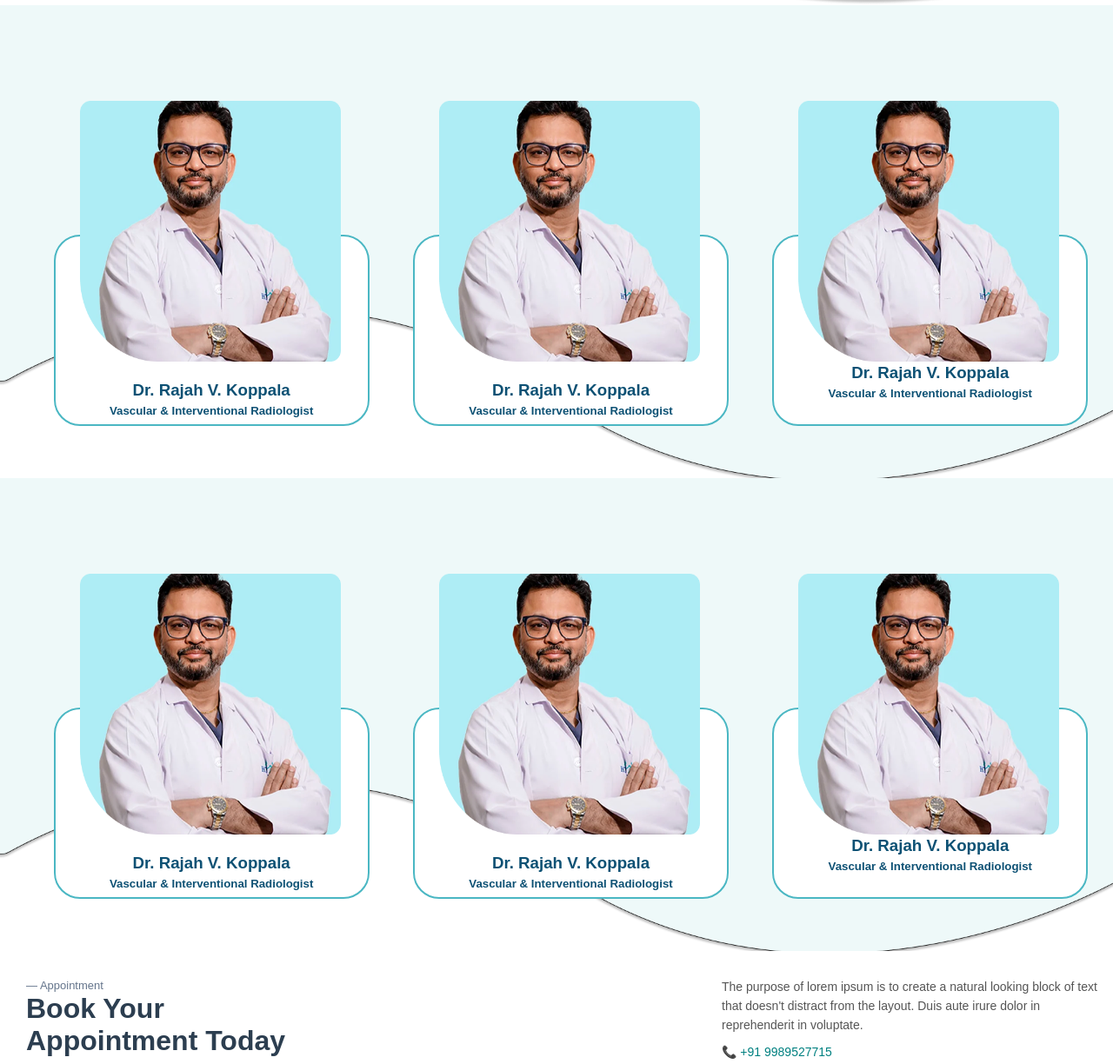
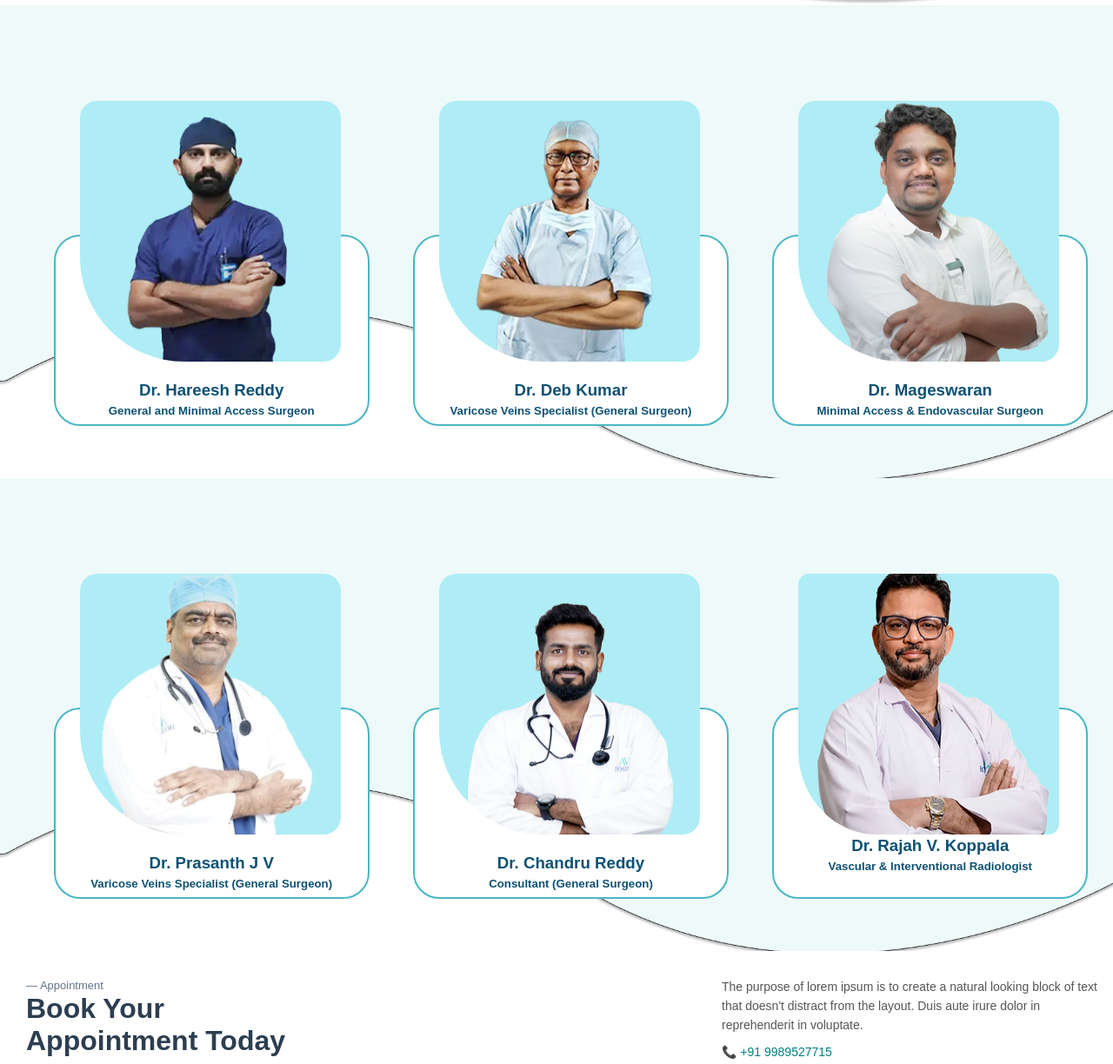
Before and after one commit to rakeshsanjju/Avis-Latest, a plain HTML site: page index.html in a window 1280 px wide. Shown: the part 3246-4470 px from the top of the page at 87% size. Drawn offline with Linux system fonts and the light colour scheme.

Commit message:
All Updates7

```diff
--- a/index.html
+++ b/index.html
@@ -1714,38 +1714,44 @@ Dedicated clinics</div>
 
     <div class="doc-order">
       <div>
-        <img class="doc-img" src="./assets/Rectangle 42384.png" />
+        <img class="doc-img" src="./assets/hareesh-reddy.jpg" style="border-top-left-radius: 20px; border-top-right-radius: 20px; border-bottom-left-radius: 120px; border-bottom-right-radius: 20px;" />
         <div class="doc-card">
           <h3 style="color: #0D5174; display: flex;   justify-content: center; align-items: center; " class="drname">
-            Dr. Rajah V. Koppala</h3>
+            Dr. Hareesh Reddy
+
+</h3>
           <h5
             style="color: #0D5174; display: flex; justify-content: center; align-items: center; margin-top: 5px; text-align: center; ">
-            Vascular & Interventional Radiologist
+           General and Minimal Access Surgeon<br>
+
           </h5>
         </div>
       </div>
       <div>
-        <img class="doc-img" src="./assets/Rectangle 42384.png" />
+        <img class="doc-img" src="./assets/deb-kumar.jpg" style="border-top-left-radius: 20px; border-top-right-radius: 20px; border-bottom-left-radius: 120px; border-bottom-right-radius: 20px;" />
         <div class="doc-card">
           <h3 style="color: #0D5174; display: flex;   justify-content: center; align-items: center; " class="drname">
-            Dr. Rajah V. Koppala</h3>
+            Dr. Deb Kumar
+</h3>
           <h5
             style="color: #0D5174; display: flex; justify-content: center; align-items: center; margin-top: 5px; text-align: center; ">
-            Vascular & Interventional Radiologist
+           Varicose Veins Specialist (General Surgeon)
           </h5>
         </div>
       </div>
-      <div>
-        <img class="doc-img" src="./assets/Rectangle 42384.png" />
+       <div>
+        <img class="doc-img" src="./assets/mageswaran_009-600x635.jpg.webp" style="border-top-left-radius: 20px; border-top-right-radius: 20px; border-bottom-left-radius: 120px; border-bottom-right-radius: 20px;" />
         <div class="doc-card">
-          <h3 style="color: #0D5174; display: flex;   justify-content: center; align-items: center; margin-top: 130px;">
-            Dr. Rajah V. Koppala</h3>
+          <h3 style="color: #0D5174; display: flex;   justify-content: center; align-items: center; " class="drname">
+            Dr. Mageswaran
+</h3>
           <h5
             style="color: #0D5174; display: flex; justify-content: center; align-items: center; margin-top: 5px; text-align: center; ">
-            Vascular & Interventional Radiologist
+           Minimal Access & Endovascular Surgeon
           </h5>
         </div>
       </div>
+
 
     </div>
   </section>
@@ -1759,24 +1765,25 @@ Dedicated clinics</div>
 
     <div class="doc-order">
       <div>
-        <img class="doc-img" src="./assets/Rectangle 42384.png" />
+        <img class="doc-img" src="./assets/Dr.-Prashanth_004-600x635.jpg.webp"  style="border-top-left-radius: 20px; border-top-right-radius: 20px; border-bottom-left-radius: 120px; border-bottom-right-radius: 20px;"/>
         <div class="doc-card">
           <h3 style="color: #0D5174; display: flex;   justify-content: center; align-items: center; " class="drname">
-            Dr. Rajah V. Koppala</h3>
+           Dr. Prasanth J V
+</h3>
           <h5
             style="color: #0D5174; display: flex; justify-content: center; align-items: center; margin-top: 5px; text-align: center; ">
-            Vascular & Interventional Radiologist
+            Varicose Veins Specialist (General Surgeon)
           </h5>
         </div>
       </div>
       <div>
-        <img class="doc-img" src="./assets/Rectangle 42384.png" />
+        <img class="doc-img" src="./assets/chandra-sekhara-photo-for-website.png.webp" style="border-top-left-radius: 20px; border-top-right-radius: 20px; border-bottom-left-radius: 120px; border-bottom-right-radius: 20px;"/>
         <div class="doc-card">
           <h3 style="color: #0D5174; display: flex;   justify-content: center; align-items: center; " class="drname">
-            Dr. Rajah V. Koppala</h3>
+        Dr. Chandru Reddy</h3>
           <h5
             style="color: #0D5174; display: flex; justify-content: center; align-items: center; margin-top: 5px; text-align: center; ">
-            Vascular & Interventional Radiologist
+           Consultant (General Surgeon)
           </h5>
         </div>
       </div>
```
Also changed, not shown: assets/Dr.-Prashanth_004-600x635.jpg.webp (added), assets/chandra-sekhara-photo-for-website.png.webp (added), assets/deb-kumar.jpg (added), assets/hareesh-reddy.jpg (added), assets/mageswaran_009-600x635.jpg.webp (added).
